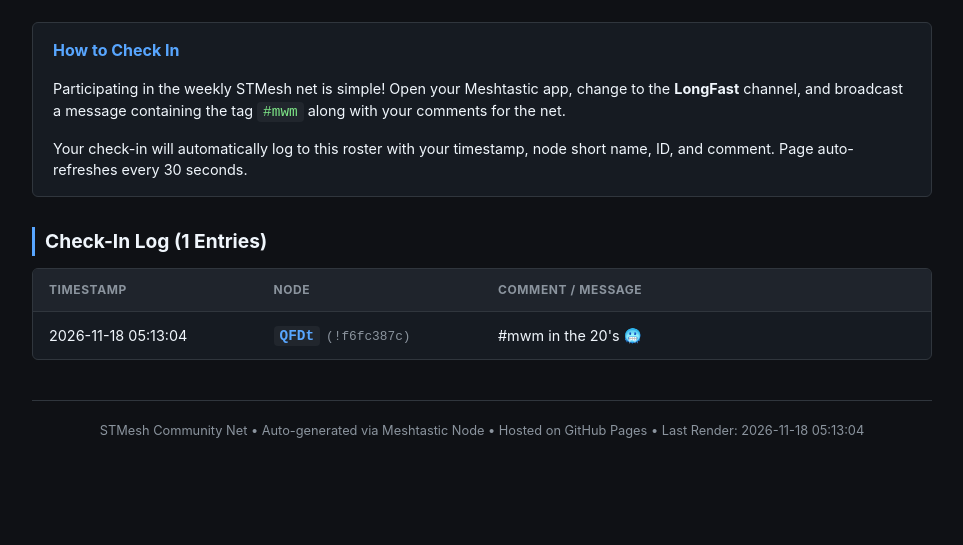
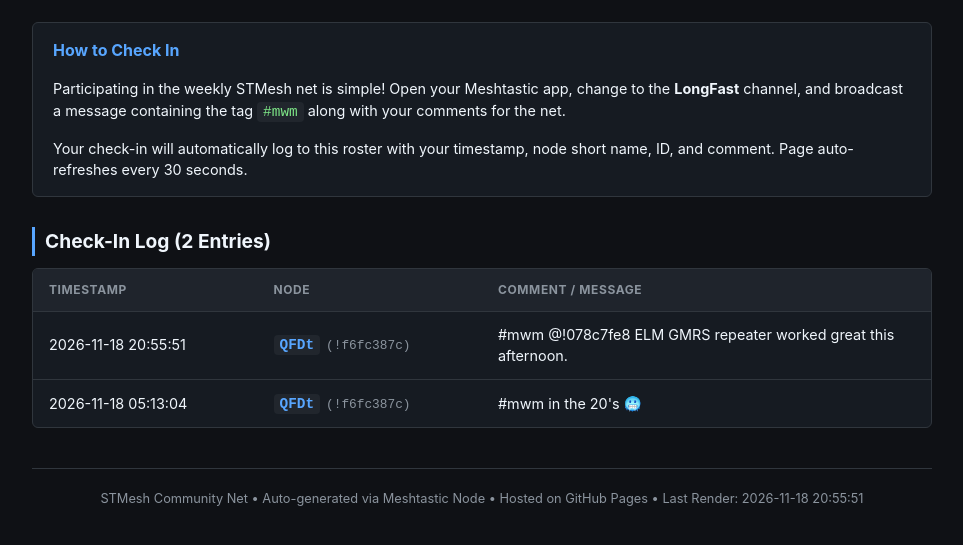
Before and after one commit to QueenCityNerd/Mesh_Wed, a plain HTML site: page index.html in a window 1280 px wide. Shown: the part 115-660 px from the top of the page, without its empty margins (158-1121 px from the left). Drawn offline with Linux system fonts and the light colour scheme.

Commit message:
Auto-update STMesh #mwm roster

```diff
--- a/index.html
+++ b/index.html
@@ -138,7 +138,7 @@
             <p style="margin-bottom: 0;">Your check-in will automatically log to this roster with your timestamp, node short name, ID, and comment. Page auto-refreshes every 30 seconds.</p>
         </div>
 
-        <h2>Check-In Log (1 Entries)</h2>
+        <h2>Check-In Log (2 Entries)</h2>
         <div class="table-container">
             <table>
                 <thead>
@@ -149,13 +149,13 @@
                     </tr>
                 </thead>
                 <tbody>
-                    <tr><td>2026-11-18 05:13:04</td><td><span class='short-name'>QFDt</span><span class='node-id'>(!f6fc387c)</span></td><td>#mwm in the 20&#x27;s 🥶</td></tr>
+                    <tr><td>2026-11-18 20:55:51</td><td><span class='short-name'>QFDt</span><span class='node-id'>(!f6fc387c)</span></td><td>#mwm @!078c7fe8 ELM GMRS repeater worked great this afternoon.</td></tr><tr><td>2026-11-18 05:13:04</td><td><span class='short-name'>QFDt</span><span class='node-id'>(!f6fc387c)</span></td><td>#mwm in the 20&#x27;s 🥶</td></tr>
                 </tbody>
             </table>
         </div>
 
         <footer>
-            STMesh Community Net &bull; Auto-generated via Meshtastic Node &bull; Hosted on GitHub Pages &bull; Last Render: 2026-11-18 05:13:04
+            STMesh Community Net &bull; Auto-generated via Meshtastic Node &bull; Hosted on GitHub Pages &bull; Last Render: 2026-11-18 20:55:51
         </footer>
     </div>
 </body>
```
